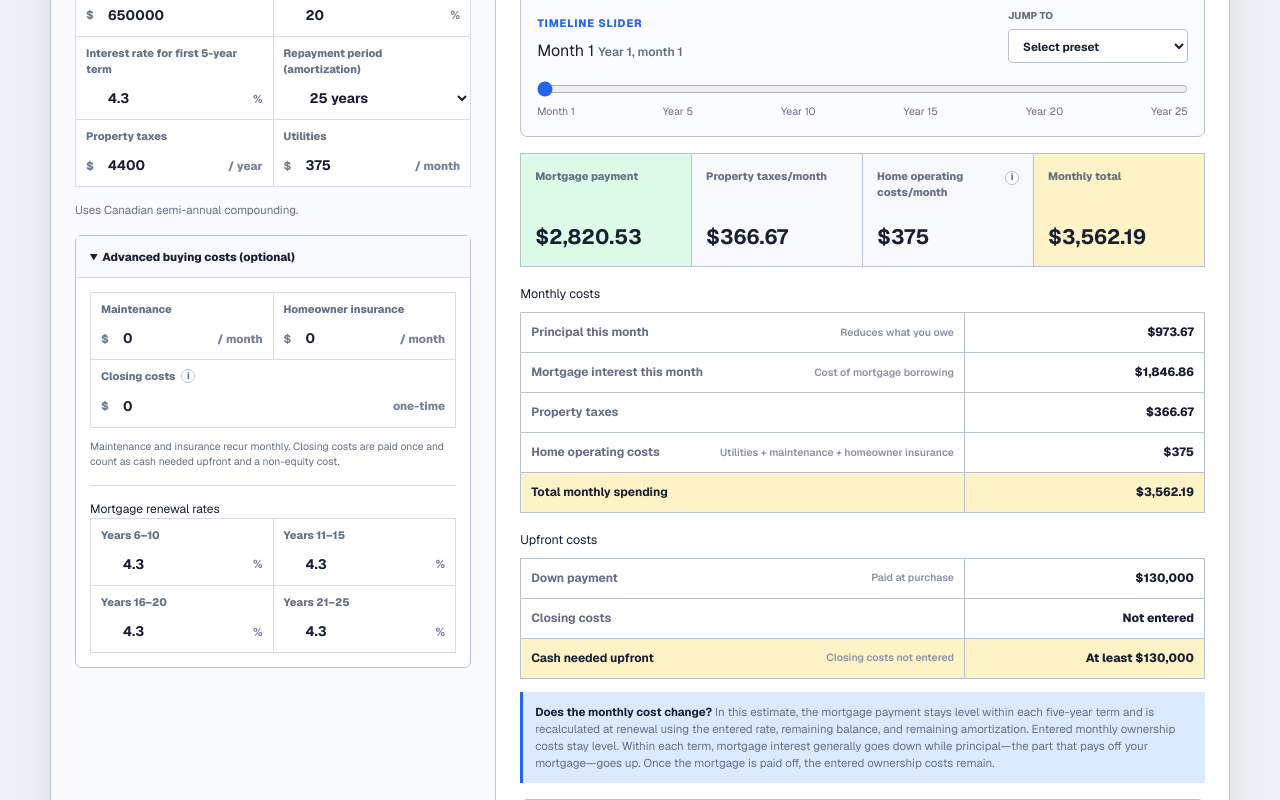
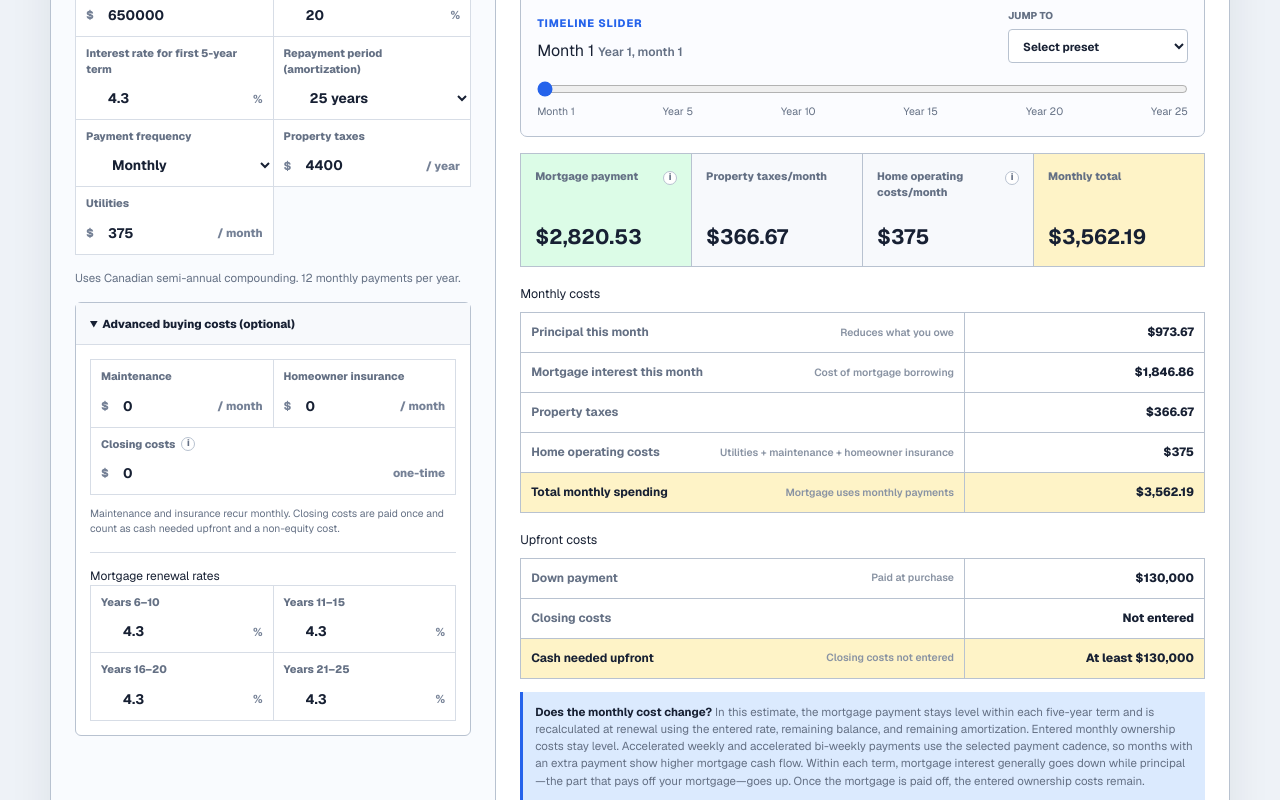
Before and after one commit to gerritsa/homevsbuy, a Next.js app: page / in a window 1280 px wide. Shown: the part 380-1180 px from the top of the page. Built offline with nearby package versions, Linux system fonts and the light colour scheme.

Commit message:
Fix accelerated mortgage payment math

```diff
--- a/app/calculations.ts
+++ b/app/calculations.ts
@@ -41,6 +41,8 @@ export type RentYearRow = {
   totalRentalUtilities: number
   totalRentalCash: number
 }
+
+export type MortgagePaymentFrequency = "monthly" | "accelerated-biweekly" | "accelerated-weekly"
 
 export type MortgageAmounts = {
   purchasePrice: number
@@ -211,6 +213,7 @@ export function buildSchedule(
   mortgageAmount: number,
   annualRateOrRates: number | number[],
   amortizationYears: number,
+  paymentFrequency: MortgagePaymentFrequency = "monthly",
 ) {
   const safeMortgage = Math.max(0, mortgageAmount)
   const safeYears = Math.max(1, Math.round(amortizationYears))
@@ -229,12 +232,26 @@ export function buildSchedule(
   let totalInterestPaid = 0
   let currentAnnualRate = annualRates[0]
   let currentMonthlyRate = 0
-  let currentMonthlyPayment = 0
+  let currentPeriodicPayment = 0
+  let currentPeriodRate = 0
+  let initialEquivalentMonthlyPayment = 0
+  let completedPayments = 0
+
+  const paymentCadence = {
+    monthly: { paymentsPerYear: 12, divisorFromMonthlyPayment: 1 },
+    "accelerated-biweekly": { paymentsPerYear: 26, divisorFromMonthlyPayment: 2 },
+    "accelerated-weekly": { paymentsPerYear: 52, divisorFromMonthlyPayment: 4 },
+  }[paymentFrequency]
 
   const monthlyRateFor = (annualRate: number) => {
     const nominalAnnualRate = annualRate / 100
     // Canadian fixed mortgage rates are quoted with semi-annual compounding.
     return nominalAnnualRate === 0 ? 0 : (1 + nominalAnnualRate / 2) ** (1 / 6) - 1
+  }
+
+  const periodRateFor = (annualRate: number, paymentsPerYear: number) => {
+    const nominalAnnualRate = annualRate / 100
+    return nominalAnnualRate === 0 ? 0 : (1 + nominalAnnualRate / 2) ** (2 / paymentsPerYear) - 1
   }
 
   const paymentFor = (principal: number, monthlyRate: number, paymentCount: number) => {
@@ -252,23 +269,44 @@ export function buildSchedule(
       const termIndex = Math.min(Math.floor((month - 1) / 60), annualRates.length - 1)
       currentAnnualRate = annualRates[termIndex]
       currentMonthlyRate = monthlyRateFor(currentAnnualRate)
-      currentMonthlyPayment = paymentFor(
+      const regularMonthlyPayment = paymentFor(
         balance,
         currentMonthlyRate,
         numberOfPayments - month + 1,
       )
+      currentPeriodicPayment = regularMonthlyPayment / paymentCadence.divisorFromMonthlyPayment
+      currentPeriodRate = periodRateFor(currentAnnualRate, paymentCadence.paymentsPerYear)
+
+      if (month === 1) {
+        initialEquivalentMonthlyPayment =
+          (currentPeriodicPayment * paymentCadence.paymentsPerYear) / 12
+      }
     }
 
-    const interestPaid = balance > 0.005 ? balance * currentMonthlyRate : 0
-    const principalPaid =
-      balance > 0.005
-        ? Math.min(Math.max(0, currentMonthlyPayment - interestPaid), balance)
-        : 0
+    let interestPaid = 0
+    let principalPaid = 0
+    const monthEnd = month / 12
+
+    while (
+      balance > 0.005 &&
+      (completedPayments + 1) / paymentCadence.paymentsPerYear <= monthEnd + 1e-12
+    ) {
+      const periodInterest = balance * currentPeriodRate
+      const periodPrincipal = Math.min(
+        Math.max(0, currentPeriodicPayment - periodInterest),
+        balance,
+      )
+
+      interestPaid += periodInterest
+      principalPaid += periodPrincipal
+      completedPayments += 1
+      balance = Math.max(0, balance - periodPrincipal)
+    }
+
     const mortgagePayment = principalPaid + interestPaid
 
     totalPrincipalPaid += principalPaid
     totalInterestPaid += interestPaid
-    balance = Math.max(0, balance - principalPaid)
 
     months.push({
       month,
@@ -292,7 +330,7 @@ export function buildSchedule(
     return {
       year,
       annualRate: yearMonths[0]?.annualRate ?? annualRates.at(-1) ?? 0,
-      monthlyPayment: yearMonths[0]?.mortgagePayment ?? 0,
+      monthlyPayment: yearMonths.reduce((sum, row) => sum + row.mortgagePayment, 0) / 12,
       principalPaid: yearMonths.reduce((sum, row) => sum + row.principalPaid, 0),
       interestPaid: yearMonths.reduce((sum, row) => sum + row.interestPaid, 0),
       totalPrincipalPaid: lastMonth?.totalPrincipalPaid ?? 0,
@@ -303,7 +341,7 @@ export function buildSchedule(
   })
 
   return {
-    monthlyPayment: months[0]?.mortgagePayment ?? 0,
+    monthlyPayment: initialEquivalentMonthlyPayment,
     monthlyRate: monthlyRateFor(annualRates[0]),
     months,
     years,
--- a/app/page.tsx
+++ b/app/page.tsx
@@ -7,6 +7,7 @@ import {
   calculateExitScenario,
   calculateMortgageAmounts,
   LONG_TERM_MONTHS,
+  type MortgagePaymentFrequency,
 } from "./calculations"
 
 type CalculatorInputs = {
@@ -89,6 +90,28 @@ const initialConfirmedExitZeros: Record<OptionalExitInputKey, boolean> = {
   fixedSellingCosts: false,
   mortgagePenalty: false,
 }
+
+const mortgagePaymentFrequencyOptions: {
+  value: MortgagePaymentFrequency
+  label: string
+  description: string
+}[] = [
+  {
+    value: "monthly",
+    label: "Monthly",
+    description: "12 monthly payments per year.",
+  },
+  {
+    value: "accelerated-biweekly",
+    label: "Accelerated bi-weekly",
+    description: "Half the monthly payment every two weeks, for 26 payments per year.",
+  },
+  {
+    value: "accelerated-weekly",
+    label: "Accelerated weekly",
+    description: "One quarter of the monthly payment every week, for 52 payments per year.",
+  },
+]
 
 const currency = new Intl.NumberFormat("en-CA", {
   style: "currency",
@@ -379,6 +402,8 @@ export default function Home() {
   const [selectedMonth, setSelectedMonth] = useState(1)
   const [includeOwnerExtras, setIncludeOwnerExtras] = useState(true)
   const [renewalRates, setRenewalRates] = useState([4.3, 4.3, 4.3, 4.3, 4.3])
+  const [mortgagePaymentFrequency, setMortgagePaymentFrequency] =
+    useState<MortgagePaymentFrequency>("monthly")
 
   const results = useMemo(() => {
     const mortgageAmounts = calculateMortgageAmounts(
@@ -391,6 +416,7 @@ export default function Home() {
       mortgageAmounts.mortgageAmount,
       scheduleRates,
       inputs.amortizationYears,
+      mortgagePaymentFrequency,
     )
     const monthlyTaxes = Math.max(0, inputs.annualTaxes) / 12
     const monthlyUtilities = Math.max(0, inputs.monthlyUtilities)
@@ -452,7 +478,7 @@ export default function Home() {
       paidOffAtSelectedMonth: selectedScheduleRow?.paidOffPercent ?? 100,
       rentYears: rentSchedule.years,
     }
-  }, [inputs, renewalRates, selectedMonth])
+  }, [inputs, mortgagePaymentFrequency, renewalRates, selectedMonth])
 
   const updateInput = (key: keyof CalculatorInputs, value: number) => {
     if (isOptionalInputKey(key)) {
@@ -555,6 +581,9 @@ export default function Home() {
     results.annualRentIncrease,
     isRentIncreaseComplete,
   )
+  const selectedPaymentFrequencyOption =
+    mortgagePaymentFrequencyOptions.find((option) => option.value === mortgagePaymentFrequency) ??
+    mortgagePaymentFrequencyOptions[0]
   const showCmhcDetails = results.downPaymentPercent < 20
   const comparisonBuyingTableColumnCount =
     7 +
@@ -702,6 +731,7 @@ export default function Home() {
     setSelectedMonth(1)
     setIncludeOwnerExtras(true)
     setRenewalRates([4.3, 4.3, 4.3, 4.3, 4.3])
+    setMortgagePaymentFrequency("monthly")
   }
 
   return (
@@ -832,6 +862,26 @@ export default function Home() {
                       </select>
                     </span>
                   </label>
+                  <label className="field" htmlFor="payment-frequency">
+                    <span className="field-label">Payment frequency</span>
+                    <span className="input-shell select-shell">
+                      <select
+                        id="payment-frequency"
+                        onChange={(event) =>
+                          setMortgagePaymentFrequency(
+                            event.target.value as MortgagePaymentFrequency,
+                          )
+                        }
+                        value={mortgagePaymentFrequency}
+                      >
+                        {mortgagePaymentFrequencyOptions.map((option) => (
+                          <option key={option.value} value={option.value}>
+                            {option.label}
+                          </option>
+                        ))}
+                      </select>
+                    </span>
+                  </label>
                   <NumberField
                     id="annual-taxes"
                     label="Property taxes"
@@ -857,7 +907,7 @@ export default function Home() {
                   </p>
                 ) : null}
                 <p className="input-note">
-                  Uses Canadian semi-annual compounding.
+                  Uses Canadian semi-annual compounding. {selectedPaymentFrequencyOption.description}
                   {showCmhcDetails
                     ? " Because the entered down payment is below 20%, an eligible estimated CMHC premium is added to the mortgage. A 0.20 percentage-point premium surcharge is included for a 30-year insured amortization. Provincial tax on the premium is not included. A 30-year insured mortgage assumes the buyer is eligible as a first-time buyer or purchaser of a new build."
                     : ""}
@@ -935,7 +985,10 @@ export default function Home() {
 
               <div className="monthly-grid four-up">
                 <div className="monthly-card owner">
-                  <span>Mortgage payment</span>
+                  <span className="label-with-info">
+                    Mortgage payment
+                    <InfoButton label={`Shows mortgage payments that fall in the selected month. ${selectedPaymentFrequencyOption.description}`} />
+                  </span>
                   <strong>{preciseMoney(results.selectedMonthMortgagePayment)}</strong>
                 </div>
                 <div className="monthly-card">
@@ -978,6 +1031,7 @@ export default function Home() {
                     amount={preciseMoney(results.selectedMonthlyOwnerTotal)}
                     emphasis
                     label="Total monthly spending"
+                    note={`Mortgage uses ${selectedPaymentFrequencyOption.label.toLowerCase()} payments`}
                   />
                 </div>
               </section>
@@ -1006,9 +1060,11 @@ export default function Home() {
                 <strong>Does the monthly cost change?</strong> In this estimate, the mortgage
                 payment stays level within each five-year term and is recalculated at renewal using
                 the entered rate, remaining balance, and remaining amortization. Entered monthly
-                ownership costs stay level. Within each term, mortgage interest generally goes down
-                while principal—the part that pays off your mortgage—goes up. Once the mortgage is
-                paid off, the entered ownership costs remain.
+                ownership costs stay level. Accelerated weekly and accelerated bi-weekly payments
+                use the selected payment cadence, so months with an extra payment show higher
+                mortgage cash flow. Within each term, mortgage interest generally goes down while
+                principal—the part that pays off your mortgage—goes up. Once the mortgage is paid
+                off, the entered ownership costs remain.
               </p>
 
               <div className="graph-panel" id="mortgage-graph">
@@ -1092,7 +1148,8 @@ export default function Home() {
                   Principal is the part of each payment that reduces what you still owe. Mortgage
                   interest is the cost of borrowing. Municipal taxes are converted from the annual
                   amount to a monthly cost. Mortgage payments are recalculated at each five-year
-                  renewal using the entered rate. All entered recurring ownership costs accumulate
+                  renewal using the entered rate. Accelerated payments are applied at the selected
+                  weekly or bi-weekly cadence. All entered recurring ownership costs accumulate
                   through each year; closing costs are counted once.
                 </p>
               </div>
@@ -1108,7 +1165,7 @@ export default function Home() {
                   <tr>
                     <th>Year</th>
                     <th><span className="stacked-heading"><span>Mortgage</span><span>rate</span></span></th>
-                    <th><span className="stacked-heading"><span>Monthly</span><span>payment</span></span></th>
+                    <th><span className="stacked-heading"><span>Avg monthly</span><span>mortgage</span></span></th>
                     <th><span className="stacked-heading"><span>Principal</span><span>this year</span></span></th>
                     <th><span className="stacked-heading"><span>Mortgage interest</span><span>this year</span></span></th>
                     <th><span className="stacked-heading"><span>Cumulative</span><span>principal</span></span></th>
@@ -1344,6 +1401,10 @@ export default function Home() {
                 <div>
                   <span>Mortgage rate in month {results.selectedMonth}</span>
                   <strong>{percent(results.selectedAnnualRate)}</strong>
+                </div>
+                <div>
+                  <span>Mortgage payment frequency</span>
+                  <strong>{selectedPaymentFrequencyOption.label}</strong>
                 </div>
                 <div>
                   <span>Annual rent increase</span>
@@ -1653,6 +1714,9 @@ export default function Home() {
               <p className="comparison-note">
                 Buying cash paid after purchase includes mortgage payments and enabled ownership
                 costs. Cash needed upfront includes the down payment and entered closing costs.
+                Mortgage payments use {selectedPaymentFrequencyOption.label.toLowerCase()} cash
+                flow, so months with an extra weekly or bi-weekly payment show higher mortgage
+                cash paid.
                 The down payment contributes to estimated home equity.{" "}
                 Equity if the home is still worth {money(results.purchasePrice)} is the entered home price
                 minus the remaining mortgage balance
@@ -1951,6 +2015,10 @@ export default function Home() {
                     <strong>{selectedDurationPhrase}</strong>
                   </span>
                   <span>
+                    <small>Mortgage frequency</small>
+                    <strong>{selectedPaymentFrequencyOption.label}</strong>
+                  </span>
+                  <span>
                     <small>Sold for</small>
                     <strong>{money(exitInputs.salePrice)}</strong>
                   </span>
@@ -2255,7 +2323,8 @@ export default function Home() {
         <p>
           Simplified cash-flow estimate only. Entered maintenance, homeowner insurance, closing
           costs, rental utilities, entered five-year renewal rates, annual rent increases
-          {showCmhcDetails ? ", and an eligible estimated CMHC premium" : ""} are included. These
+          {showCmhcDetails ? ", an eligible estimated CMHC premium" : ""}, and selected mortgage
+          payment frequency are included. These
           rates are scenarios, not forecasts.
           Home-price changes and selling costs are included only in Selling · Exit using the
           entered assumptions. Investment returns and tenant insurance are excluded.
```
Also changed, not shown: 1 other file (tests, documents, lock files or other folders).
